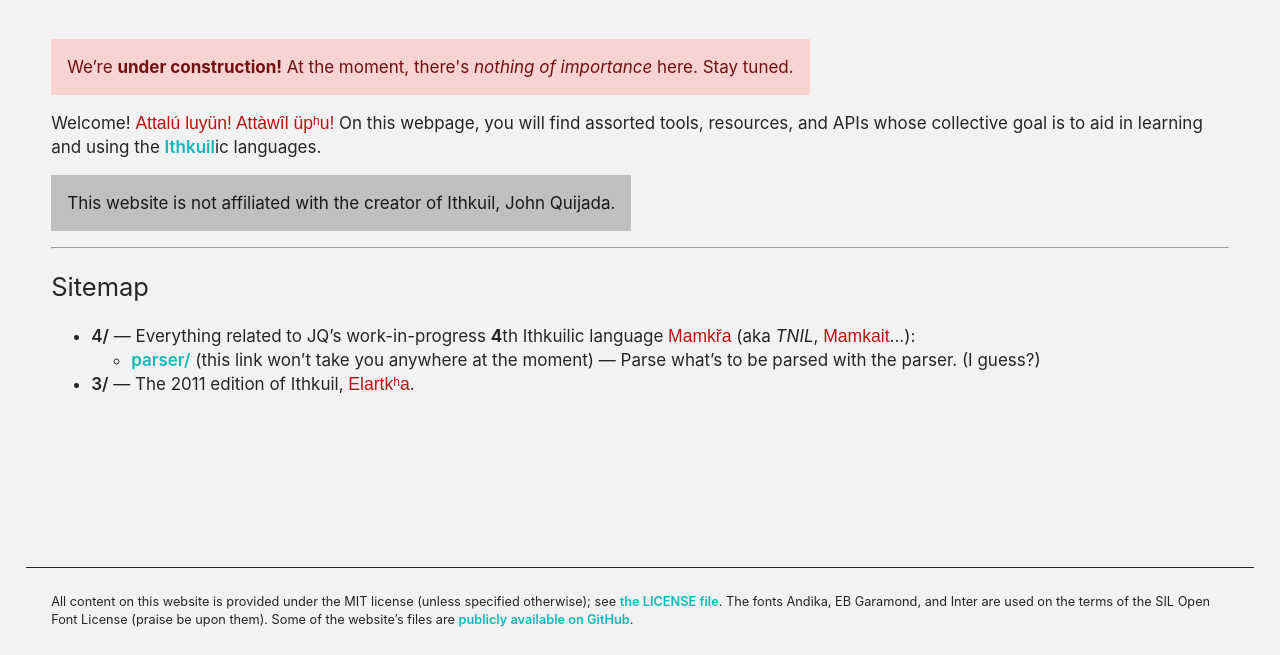
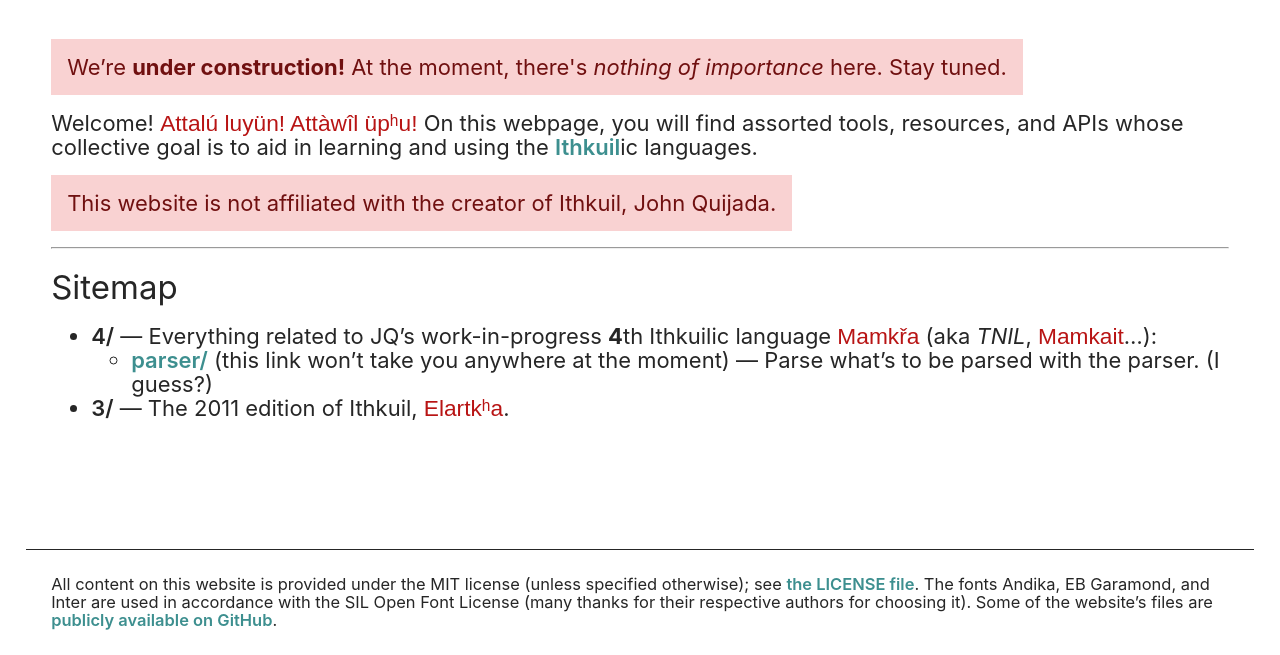
Before and after one commit to uakci/ithkuil.place, a plain HTML site: page index.html in a window 1280 px wide. Shown: the part 145-800 px from the top of the page. Drawn offline with Linux system fonts and the light colour scheme; a web font is replaced by a local one.

Commit message:
CSS reorganization, tuned colouring, + minutiae

```diff
--- a/common.css
+++ b/common.css
@@ -1,19 +1,123 @@
-/*                 *
- * General styling *
- *                 */
+/*** Global theming (colors, fonts) ***/
+
+/** Variables – light theme variants (default) **/
+
+html {
+  /* Regular text */
+             --background-color: hsl(0deg, 0%, 100%);
+              --body-text-color: hsl(0deg, 0%, 15%);
+  /* Link coloring */
+      --hyperlink-dormant-color: hsl(180deg, 40%, 40%);
+  --hyperlink-highlighted-color: hsl(180deg, 80%, 40%);
+  /* Regular notice/blockquote */
+      --notice-background-color: hsl(0deg, 75%, 90%);
+            --notice-text-color: hsl(0deg, 75%, 25%);
+  /* Important/error-reporting notice */
+   --important-background-color: hsl(0deg, 75%, 90%);
+         --important-text-color: hsl(0deg, 75%, 25%);
+  /* Ithkuil text coloring */
+           --ithkuil-text-color: hsl(0deg, 80%, 40%);
+
+  font-weight: 400;
+}
+
+h1 { font-weight: 300; }
+h2 { font-weight: 400; }
+h3 { font-weight: 500; }
+h4 { font-weight: 600; }
+
+a {
+  font-weight: 600;
+}
+
+/** Variables – dark theme variants (if supported and asked for) **/
+
+@media (prefers-color-scheme: dark) {
+  html {
+               --background-color: hsl(0, 0%, 0%);
+                --body-text-color: hsl(0, 0%, 85%);
+        --hyperlink-dormant-color: hsl(180deg, 40%, 60%);
+    --hyperlink-highlighted-color: hsl(180deg, 80%, 60%);
+        --notice-background-color: hsl(0, 0%, 10%);
+              --notice-text-color: hsl(0, 0%, 75%);
+     --important-background-color: hsl(0deg, 75%, 10%);
+           --important-text-color: hsl(0deg, 75%, 75%);
+             --ithkuil-text-color: hsl(0deg, 80%, 60%);
+  }
+
+  /* Thinner fonts to counteract the halo effect (−100 weight) */
+
+  html {
+    font-weight: 300;
+  }
+
+  h1 { font-weight: 200; }
+  h2 { font-weight: 300; }
+  h3 { font-weight: 400; }
+  h4 { font-weight: 500; }
+
+  a {
+    font-weight: 500;
+  }
+}
+
+/** Invariants **/
+
+html {
+  font-size: 16px;
+  line-height: 1.5;
+  font-family: Inter, sans-serif;
+  font-size-adjust: 0.75; /* Inter’s actual aspect value (1536 ÷ 2048) */
+}
+
+body {
+  background-color: var(--background-color);
+  color: var(--body-text-color);
+}
+
+::selection {
+  background-color: var(--body-text-color);
+  color: var(--background-color);
+}
+
+:lang(ithkuil) {
+  color: var(--ithkuil-text-color);
+  font-family: Andika, sans-serif;
+  font-weight: normal;
+  font-style: normal;
+}
+
+.serif-ithkuil:lang(ithkuil), .serif-ithkuil :lang(ithkuil) {
+  font-family: Garamond, serif;
+}
+
+a {
+  text-decoration: none;
+}
+
+a[href] {
+  color: var(--hyperlink-dormant-color);
+}
+
+a[href]:hover, a[href]:focus {
+  text-decoration: underline;
+  color: var(--hyperlink-highlighted-color);
+}
+
+.notice {
+  background-color: var(--notice-background-color);
+  color: var(--notice-text-color);
+}
+
+.notice--important {
+  background-color: var(--important-background-color);
+  color: var(--important-text-color);
+}
+
+/*** Dimensions & alignment ***/
 
 * {
   box-sizing: border-box;
-}
-
-html {
-    /* THEME VARIABLES */
-    --background-color: hsla(0, 0%, 95%, 1);
-    --body-text-color: hsla(0, 0%, 15%, 1);
-    --notice-background-color: hsla(0, 0%, 75%, 1);
-    --notice-text-color: hsla(0, 0%, 10%, 1);
-    --important-background-color: hsl(0deg, 75%, 90%);
-    --important-text-color: hsl(0deg, 75%, 25%);
 }
 
 html, body {
@@ -23,23 +127,19 @@ html, body {
 }
 
 body {
-  font-size: 16px;
-  line-height: 1.5;
-  font-family: Inter, sans-serif;
-  font-size-adjust: 0.58;
-  min-height: 100vh; /* mmm, optics */
+  min-height: 100vh;
   display: flex;
   flex-direction: column;
   place-items: center;
-  background: var(--background-color);
-  color: var(--body-text-color);
 }
+
 main, footer, header {
   margin: auto;
   padding: 2vw;
   max-width: 96vw;
   width: max-content;
 }
+
 main {
   flex-grow: 1;
 }
@@ -48,60 +148,25 @@ footer {
   border-top: 1px solid;
   font-size: 75%;
 }
-h1, h2, h3, h4 {
-  font-family: Inter, sans-serif;
-}
-
-h1 { font-weight: 300; }
-h2 { font-weight: 400; }
-h3 { font-weight: 500; }
-h4 { font-weight: 600; }
-
-:lang(ithkuil) {
-  color: hsl(0deg, 80%, 40%);
-  font-family: Andika, sans-serif;
-  font-weight: normal;
-  font-style: normal;
-}
-
-a {
-  font-weight: 600;
-  text-decoration: none;
-  color: hsl(180deg, 80%, 40%);
-}
-
-a:not([href]) {
-  color: inherit;
-}
-
-a[href]:hover, a[href]:focus {
-  text-decoration: underline;
-  color: hsl(180deg, 40%, 40%);
-}
 
 .notice {
   display: block;
   padding: 1em;
   margin: 1em 0;
-  background-color: var(--notice-background-color);
-  color: var(--notice-text-color);
   width: max-content;
   max-width: 100%;
 }
-.notice--important {
-    background-color: var(--important-background-color);
-    color: var(--important-text-color);
-}
 
-/*           *
- * Accordion *
- *           */
+/** Accordion **/
 
-.accordion {
-}
+/*
+.accordion {}
+*/
+
 .accordion__container {
   position: relative;
 }
+
 .accordion__controls {
   cursor: pointer;
   padding: 0.5rem;
@@ -109,6 +174,7 @@ a[href]:hover, a[href]:focus {
   display: flex;
   place-items: center;
 }
+
 .accordion__controls::before {
   content: "";
   display: block;
@@ -123,6 +189,7 @@ a[href]:hover, a[href]:focus {
   margin: 0.5rem 0.5rem 0.5rem 1rem;
   /* background: inherit; */
 }
+
 .accordion__button {
   height: 0;
   width: 0;
@@ -130,43 +197,35 @@ a[href]:hover, a[href]:focus {
   opacity: 0;
   position: absolute;
 }
-.accordion__button:checked {
-}
+
+/*
+.accordion__button:checked {}
+*/
+
 .accordion__button:checked ~ .accordion__contents {
   height: 0;
   overflow: hidden;
 }
+
 .accordion__button:checked ~ .accordion__controls::before {
   transform: rotate(0);
 }
-.accordion__contents {
-}
 
-/*                   *
- * Font declarations *
- *                   */
+/*
+.accordion__contents {}
+*/
+
+/*** Font declarations ***/
 
 /* Andika */
-@font-face { font-family: 'Andika'; src: url('/assets/fonts/andika/Andika-R.woff2') format('woff2'); font-weight: 400; font-style: normal; }
+@font-face { font-family: 'Andika';   src: url('/assets/fonts/andika/Andika-R.woff2')              format('woff2'); font-weight: 400; font-style: normal; }
 
 /* Garamond EB */
 @font-face { font-family: 'Garamond'; src: url('/assets/fonts/garamond/EBGaramond12-Regular.woff') format('woff2'); font-weight: 400; font-style: normal; }
 
 /* Inter */
-@font-face { font-family: 'Inter'; src: url('/assets/fonts/inter/Inter-Light.woff2')    format('woff2'); font-weight: 300; font-style: normal; }
-@font-face { font-family: 'Inter'; src: url('/assets/fonts/inter/Inter-Regular.woff2')  format('woff2'); font-weight: 400; font-style: normal; }
-@font-face { font-family: 'Inter'; src: url('/assets/fonts/inter/Inter-Italic.woff2')   format('woff2'); font-weight: 400; font-style: italic; }
-@font-face { font-family: 'Inter'; src: url('/assets/fonts/inter/Inter-Light.woff2')    format('woff2'); font-weight: 500; font-style: normal; }
-@font-face { font-family: 'Inter'; src: url('/assets/fonts/inter/Inter-SemiBold.woff2') format('woff2'); font-weight: 600; font-style: normal; }
-
-/*               *
- * Media Queries *
- *               */
-@media (prefers-color-scheme: dark) {
-    html {
-	--background-color: hsla(0, 0%, 15%, 1);
-	--body-text-color: hsla(0, 0%, 95%, 1);
-	--notice-background-color: hsla(0, 0%, 75%, 1);
-	--notice-text-color: hsla(0, 0%, 10%, 1);
-    }
-}
+@font-face { font-family: 'Inter';    src: url('/assets/fonts/inter/Inter-Light.woff2')            format('woff2'); font-weight: 300; font-style: normal; }
+@font-face { font-family: 'Inter';    src: url('/assets/fonts/inter/Inter-Regular.woff2')          format('woff2'); font-weight: 400; font-style: normal; }
+@font-face { font-family: 'Inter';    src: url('/assets/fonts/inter/Inter-Italic.woff2')           format('woff2'); font-weight: 400; font-style: italic; }
+@font-face { font-family: 'Inter';    src: url('/assets/fonts/inter/Inter-Light.woff2')            format('woff2'); font-weight: 500; font-style: normal; }
+@font-face { font-family: 'Inter';    src: url('/assets/fonts/inter/Inter-SemiBold.woff2')         format('woff2'); font-weight: 600; font-style: normal; }
--- a/index.html
+++ b/index.html
@@ -55,12 +55,12 @@
     <footer>
       All content on this website is provided under the MIT license (unless
       specified otherwise); see <a href="LICENSE">the LICENSE file</a>.
-      The fonts Andika, EB Garamond, and Inter are used on the terms of the
-      SIL Open Font License (praise be upon them). Some of the website’s
-      files are
+      The fonts Andika, EB Garamond, and Inter are used in accordance with
+      the SIL Open Font License (many thanks for their respective authors for
+      choosing it). Some of the website’s files are
       <a href="https://github.com/uakci/ithkuil.place">
         publicly available on GitHub<!--
-				      --></a>.
+      --></a>.
     </footer>
   </body>
 </html>
```
Also changed, not shown: component-demos.html (+3 -5 lines). Lines whose indentation alone changed are shown as unchanged.
